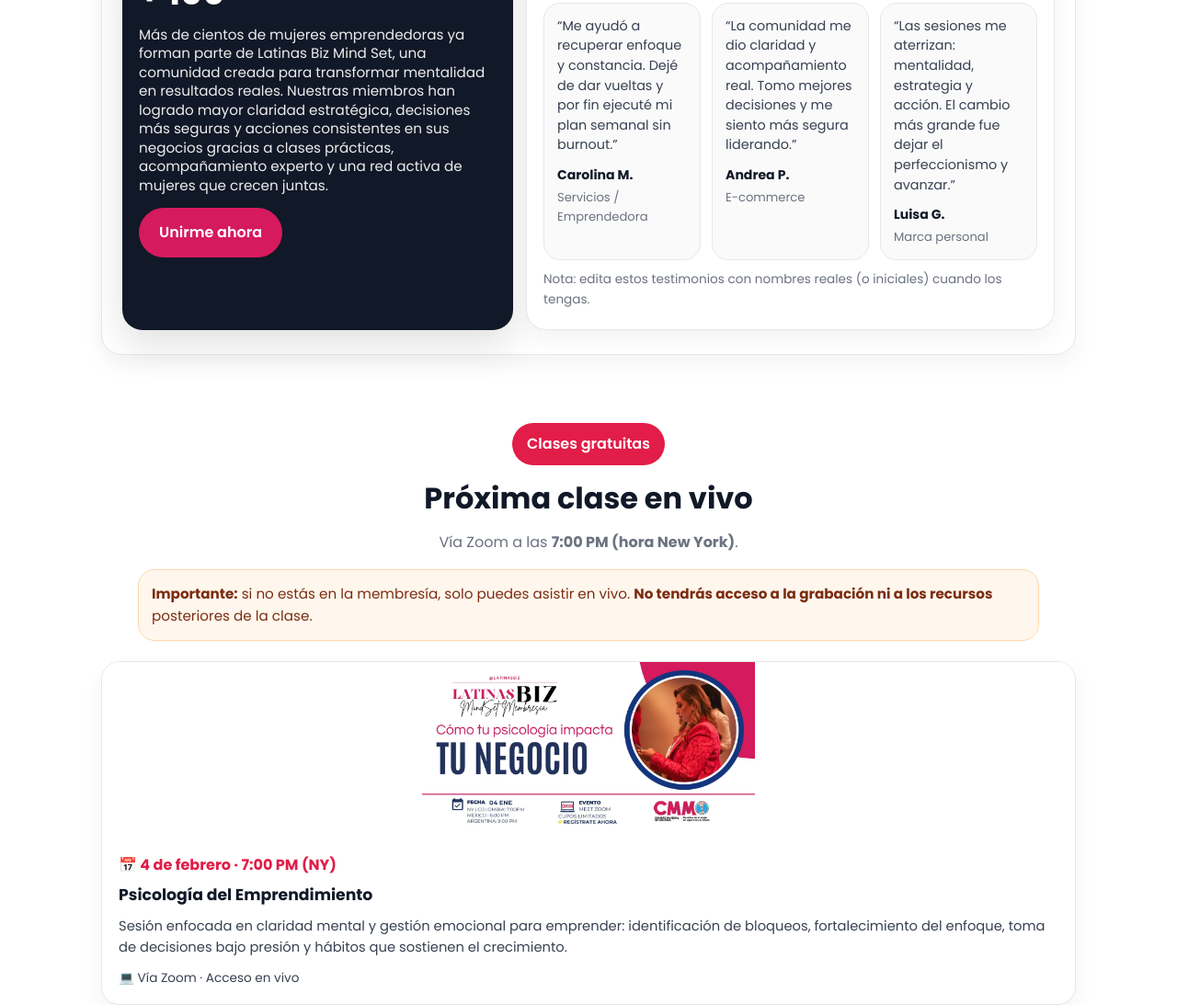
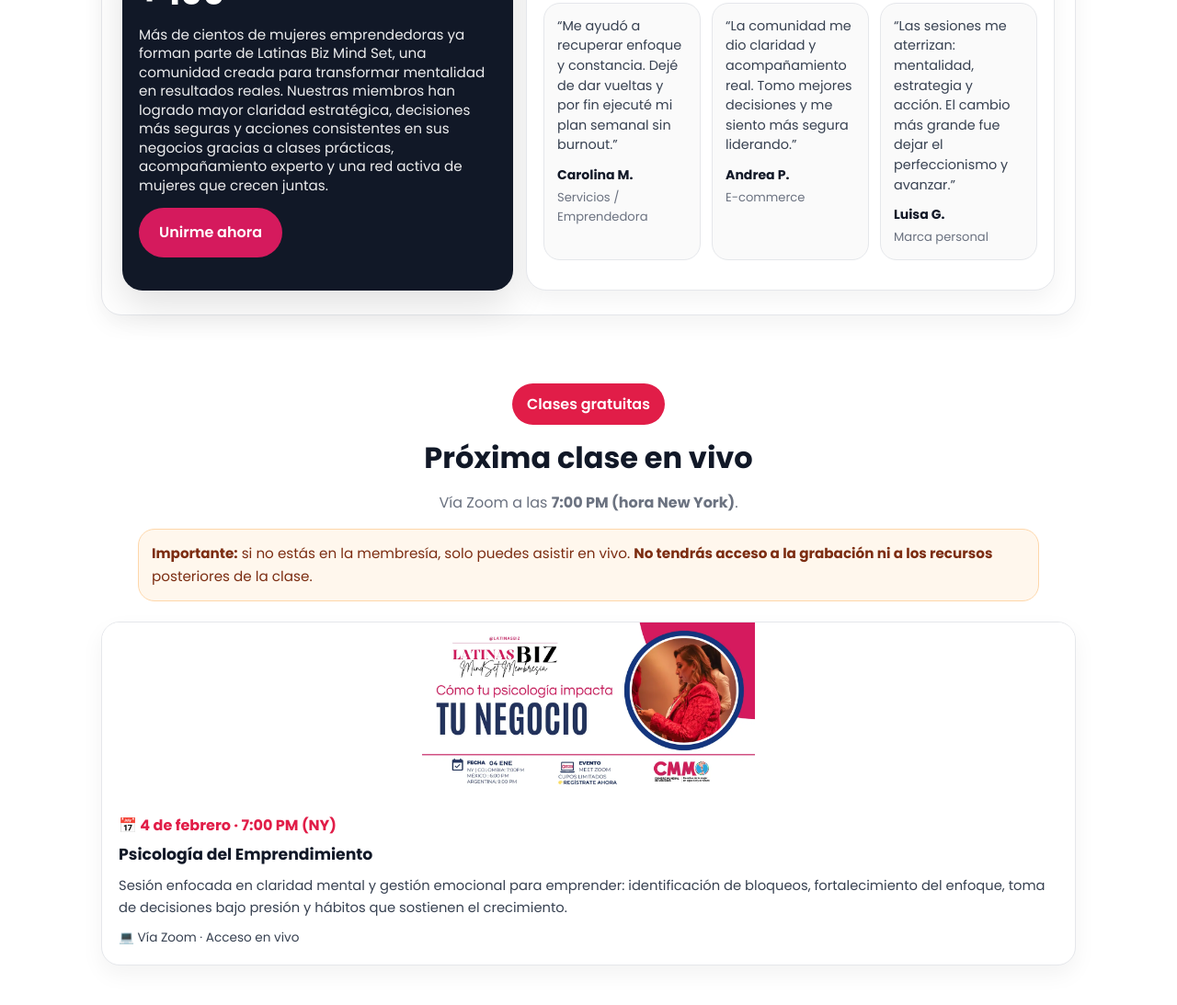
Before and after one commit to Latinas-Biz/mind-set, a plain HTML site: page index.html in a window 1280 px wide. Shown: the part 2228-3321 px from the top of the page at 92% size. Drawn offline with Linux system fonts and the light colour scheme.

Commit message:
Remove note about editing testimonials

```diff
--- a/index.html
+++ b/index.html
@@ -518,7 +518,7 @@ Nuestras miembros han logrado mayor claridad estratégica, decisiones más segur
           </div>
 
           <div class="muted" style="margin-top:10px; font-size:.85rem;">
-            Nota: edita estos testimonios con nombres reales (o iniciales) cuando los tengas.
+
           </div>
         </div>
       </div>
```
